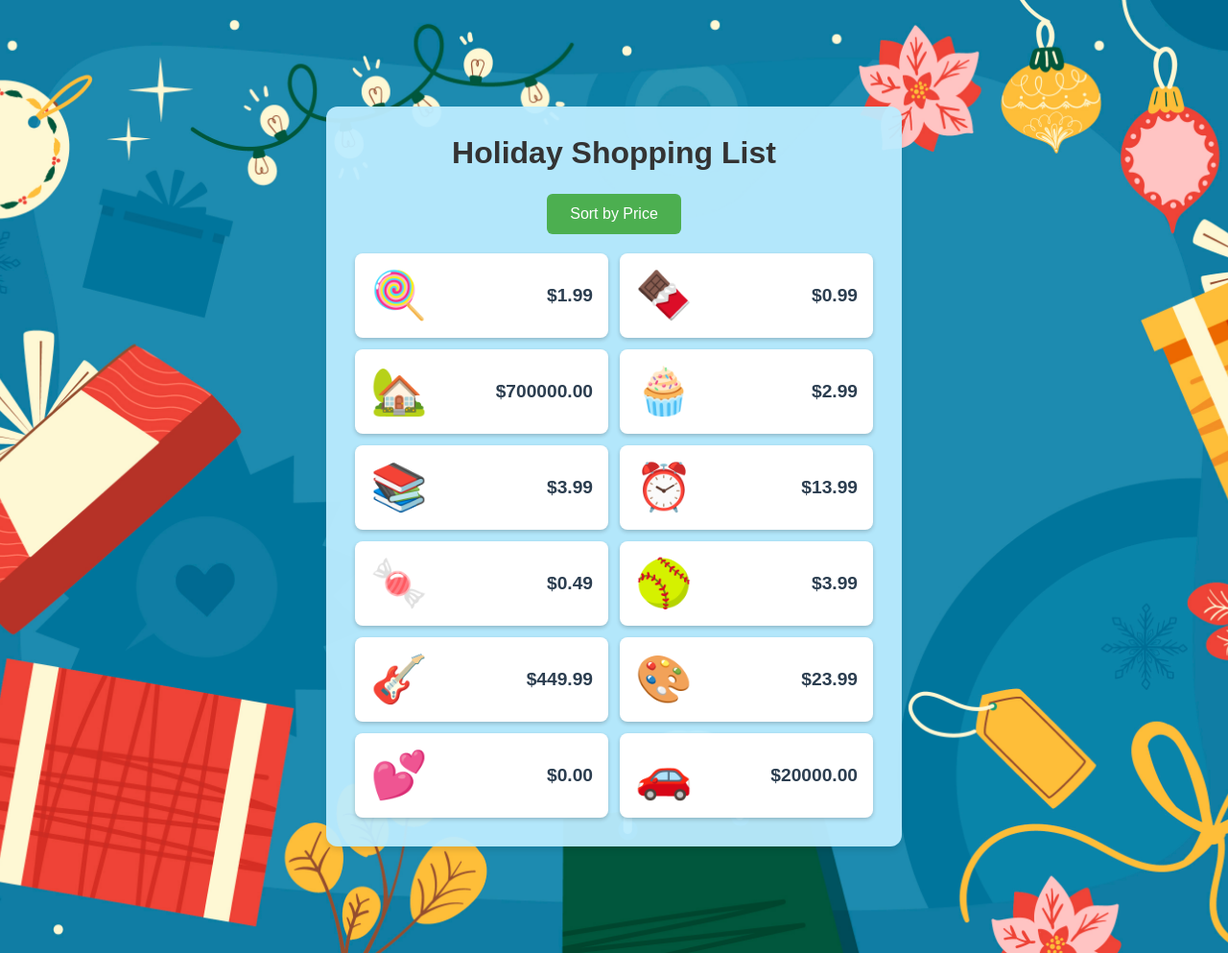
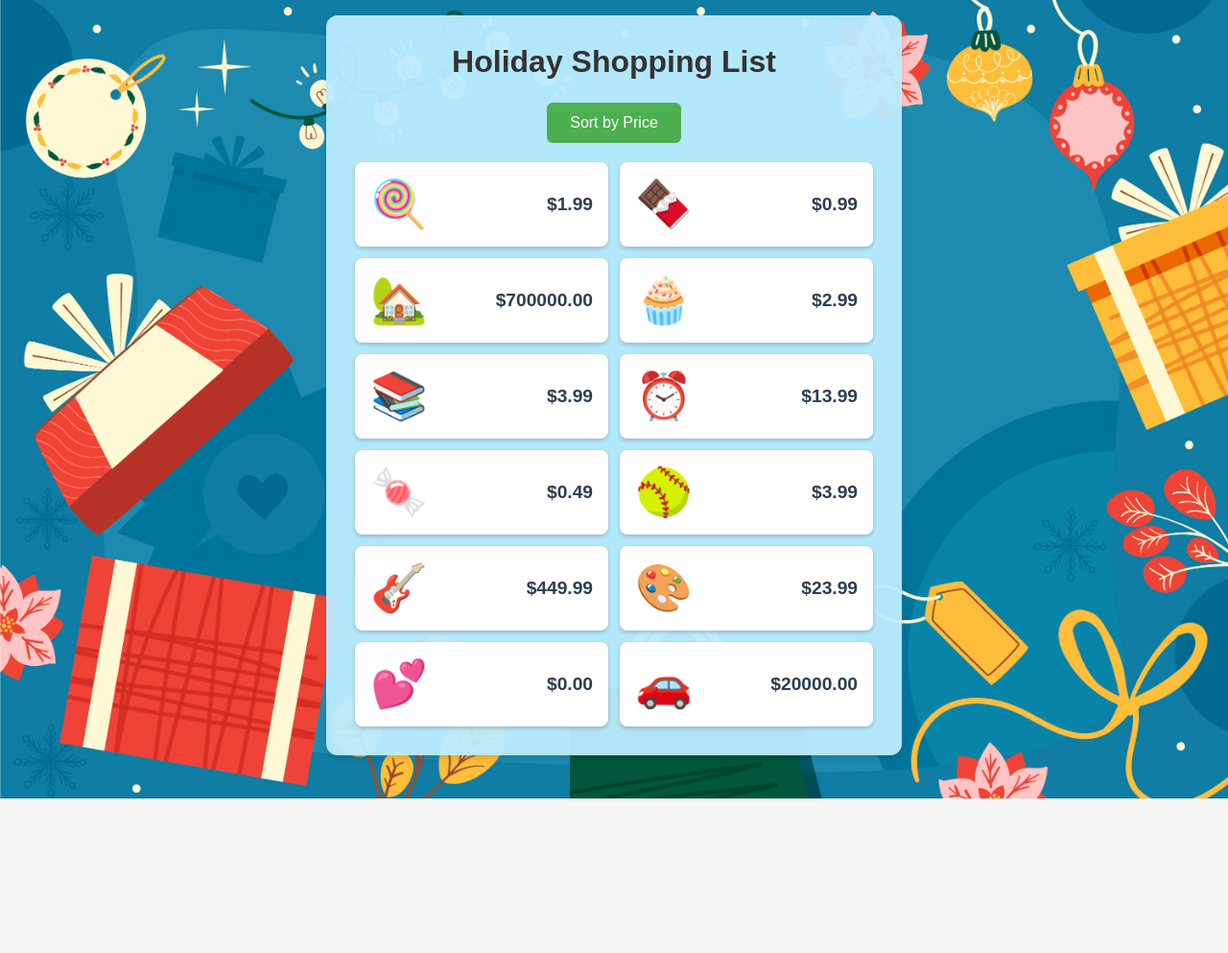
Before and after one commit to IntermediaDesigns/JavaScriptmas-2024, a plain HTML site: page Day 19/index.html in a window 1280 px wide. Shown: the whole page at 96% size. After the commit the page ends 832 px from the top, so only its background shows below. Drawn offline with Linux system fonts and the light colour scheme.

Commit message:
Refactor CSS styles: adjust body margin and remove padding for improved layout

```diff
--- a/Day 19/styles.css
+++ b/Day 19/styles.css
@@ -12,10 +12,9 @@ body {
   background-color: #f5f5f5;
   font-family: Arial, sans-serif;
   min-height: 100vh;
-  padding: 15px;
   display: grid;
-  margin: 6rem auto;
-  overflow: hidden;
+  margin: 1rem auto;
+overflow: hidden;
 }
 
 .container {
```
